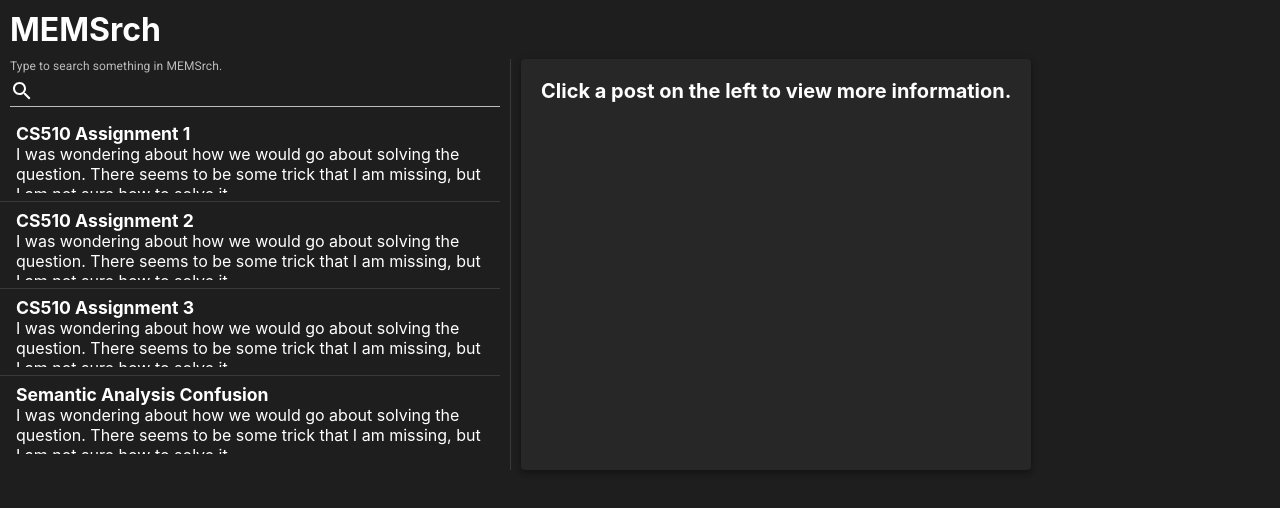
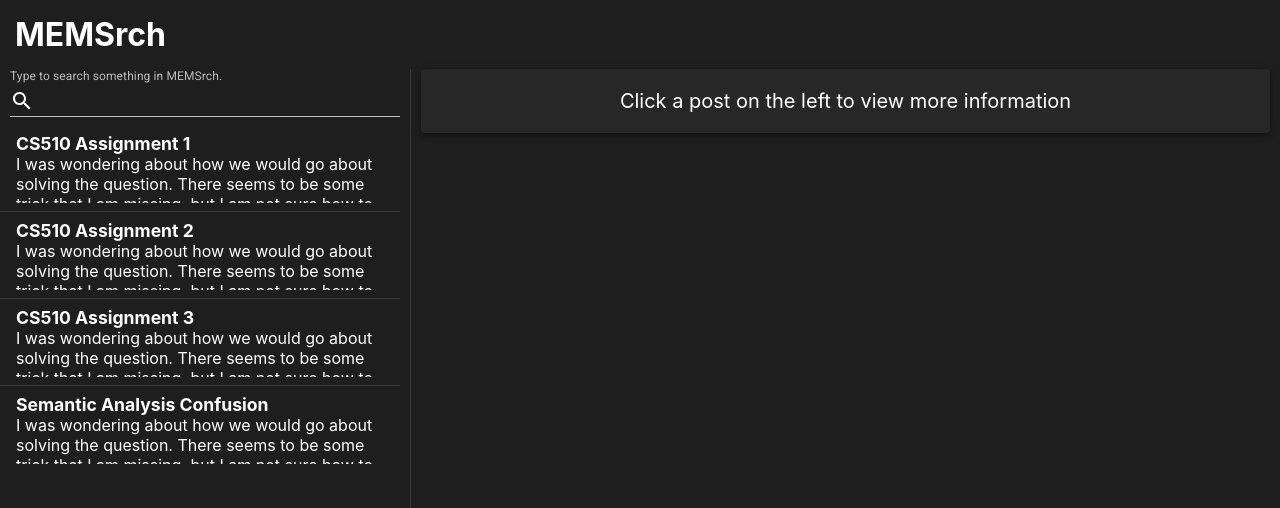
Before and after one commit to MohiTheFish/cs510-final-project, a React (Create React App) app in the folder client/: page / in a window 1280 px wide. Shown: the top 508 px of the page. Built offline with nearby package versions, Linux system fonts and the light colour scheme.

Commit message:
loading symbol. alsow make the left side fill to the bottom of the page

```diff
--- a/client/src/jsx/FocusedPost.js
+++ b/client/src/jsx/FocusedPost.js
@@ -1,11 +1,16 @@
 import {
-  Card
+  Card, Paper,
 } from '@mui/material';
 
 import {useSelector, useDispatch} from 'react-redux';
 
+function FocusedPostContent(props) {
+  return <div className="focused-post" {...props} />;
+}
+
 function FocusedPostCard(props) {
-  return <Card elevation={4} className="focused-post" {...props} />;
+  const {className, ...otherProps} = props;
+  return <Card className={`focused-post-card ${className || ''}`} elevation={4} {...otherProps} />;
 }
 /**
  * The expected process would be that expandedPost contains some post id
@@ -16,17 +21,21 @@ export default function FocusedPost() {
   const {expandedPost, postPreviews} = useSelector((state) => state.mem);
   if (expandedPost === -1) {
     return (
-      <FocusedPostCard>
-        <h3 className="initial-message">Click a post on the left to view more information.</h3>
-      </FocusedPostCard>
+      <FocusedPostContent>
+        <FocusedPostCard className='initial-message'>
+          Click a post on the left to view more information
+        </FocusedPostCard>
+      </FocusedPostContent>
     )
   }
 
   const post = postPreviews[expandedPost];
   return (
-    <FocusedPostCard>
-      <h3 className="primary">{post.title}</h3>
-      <p className="secondary">{post.details}</p>
-    </FocusedPostCard>
+    <FocusedPostContent>
+      <FocusedPostCard>
+        <h3 className="primary">{post.title}</h3>
+        <p className="secondary">{post.details}</p>
+      </FocusedPostCard>
+    </FocusedPostContent>
   );
 }
--- /dev/null
+++ b/client/src/jsx/Loading.js
@@ -0,0 +1,18 @@
+import PropTypes from 'prop-types';
+function Loading({size="normal", className, style, color,  ...otherProps  }) {
+  const colorStyle = {borderTopColor: color};
+  return (
+    <div className={`_lds-ring _${size} ${className}`} style={{...colorStyle, ...style}} {...otherProps} >
+      <div style={colorStyle} />
+      <div style={colorStyle} />
+      <div style={colorStyle} />
+      <div style={colorStyle} />
+    </div>
+  )
+}
+Loading.propTypes = {
+  size: PropTypes.oneOf(['normal', 'half']),
+  style: PropTypes.any, // Should be an object corresponding to a list of CSS styles. Not sure how to type this though
+}
+
+export default Loading;
--- a/client/src/jsx/MainPage.js
+++ b/client/src/jsx/MainPage.js
@@ -2,13 +2,19 @@ import Paper from '@mui/material/Paper';
 import Divider from '@mui/material/Divider';
 import PostList from 'jsx/PostList';
 import FocusedPost from 'jsx/FocusedPost';
+import ButtonBase from '@mui/material/ButtonBase';
+import { useDispatch } from 'react-redux';
+import { selectPost } from 'redux/memSlice';
 
 
 export default function MainPage() {
+  const dispatch = useDispatch();
   return (
     <Paper id="memsrch-root">
       <header>
-        <h1>MEMSrch</h1>
+        <h1 className="home" onClick={() => dispatch(selectPost(-1))} role='button'>
+          MEMSrch
+        </h1>
       </header>
       <div className="memsrch-content">
         <PostList />
--- a/client/src/jsx/PostList.js
+++ b/client/src/jsx/PostList.js
@@ -1,4 +1,4 @@
-import React from 'react';
+import React, { useState } from 'react';
 import {
   List,
   ListItem,
@@ -9,6 +9,7 @@ import {
 import SearchIcon from '@mui/icons-material/Search';
 import { useSelector, useDispatch } from "react-redux";
 import { updateQuery, selectPost } from 'redux/memSlice';
+import Loading from 'jsx/Loading';
 
 function PostSummary({postId, title, details}) {
   const dispatch = useDispatch();
@@ -23,14 +24,30 @@ function PostSummary({postId, title, details}) {
 }
 
 export default function PostList() {
+  const [isLoading, setIsLoading] = useState(false);
   const dispatch = useDispatch();
   const { query, postPreviews } = useSelector((store) => store.mem)
   function handleChange(e) {
     const text = e.target.value;
     dispatch(updateQuery(text));
   }
+  function handleSubmit(e) {
+    e.preventDefault();
+    setIsLoading(true);
+    const promise = new Promise((resolve, reject) => {
+      setTimeout(() => {
+        resolve('Got the data');
+      }, 500)
+    });
+
+    promise.then((res) => {
+      setIsLoading(false);
+    });
+  }
   return (
-    <div className="post-list">
+    <div className="post-list-container">
+
+      <form onSubmit={handleSubmit}>
         <TextField
           onChange={handleChange}
           value={query}
@@ -48,9 +65,13 @@ export default function PostList() {
           }}
           variant="standard"
         />
-      <List>
+      </form>
+
+      <List className="post-list">
       {
-          postPreviews.map((post, index) => {
+        isLoading
+        ? <Loading />
+        : postPreviews.map((post, index) => {
             const isLast = index === postPreviews.length-1;
             return (
               <React.Fragment key={index}>
--- a/client/src/styles/FocusedPost.css
+++ b/client/src/styles/FocusedPost.css
@@ -1,6 +1,8 @@
 .focused-post {
-  padding: 20px;
   margin-right: 10px;
+  flex-grow: 1;
+  display: flex;
+  flex-direction: column;
 }
 
 .focused-post .initial-message {
@@ -13,3 +15,7 @@
   font-size: 1.25rem;
   font-weight: bold;
 }
+
+.focused-post-card {
+  padding: 20px;
+}
--- /dev/null
+++ b/client/src/styles/Loading.css
@@ -0,0 +1,63 @@
+/* $normal-size-base: 8px;
+$half-size-base: 4px; */
+
+._lds-ring {
+  display: block;
+  position: relative;
+  margin-left: auto;
+  margin-right: auto;
+}
+
+._lds-ring div {
+  box-sizing: border-box;
+  display: block;
+  position: absolute;
+  animation: lds-ring 1.2s cubic-bezier(0.5, 0, 0.5, 1) infinite;
+  border-style: solid;
+  border-radius: 50%;
+  border-top-color: lightblue;
+  border-bottom-color: transparent;
+  border-left-color: transparent;
+  border-right-color: transparent;
+}
+._lds-ring div:nth-child(1) {
+  animation-delay: -0.45s;
+}
+._lds-ring div:nth-child(2) {
+  animation-delay: -0.3s;
+}
+._lds-ring div:nth-child(3) {
+  animation-delay: -0.15s;
+}
+
+@keyframes lds-ring {
+  0% {
+    transform: rotate(0deg);
+  }
+  100% {
+    transform: rotate(360deg);
+  }
+}
+
+._lds-ring._normal {
+  width: 80px;
+  height: 80px;
+}
+._lds-ring._normal div {
+  width: 64px;
+  height: 64px;
+  margin: 8px;
+  border-width: (8px);
+}
+
+._lds-ring._half {
+  width: 40px;
+  height: 40px;
+}
+
+._lds-ring._half div {
+  width: 32px;
+  height: 32px;
+  margin: 4px;
+  border-width: (4px);
+}
--- a/client/src/styles/MainPage.css
+++ b/client/src/styles/MainPage.css
@@ -16,3 +16,14 @@
   margin-left: 10px;
   margin-right: 10px;
 }
+
+.home {
+  cursor: pointer;
+  font-size: 2rem;
+  width: fit-content;
+  padding: 5px;
+  border-radius: 5px;
+}
+.home:hover {
+  background-color: #5757572e;
+}
--- a/client/src/styles/PostList.css
+++ b/client/src/styles/PostList.css
@@ -1,11 +1,14 @@
-.post-list {
-  max-width: 500px;
+.post-list-container {
+  width: 400px;
   flex-grow: 0;
   flex-shrink: 0;
 }
-
+.post-list {
+  box-sizing: border-box;
+  height: calc(100vh - 120px);
+}
 .list-item-text {
-  max-width: 500px;
+  max-width: 100%;
   max-height: 70px;
   overflow: hidden;
 }
--- a/client/src/styles/index.js
+++ b/client/src/styles/index.js
@@ -1,3 +1,5 @@
+
 import './MainPage.css';
 import './PostList.css';
 import './FocusedPost.css';
+import './Loading.css';
```
Lines whose indentation alone changed are shown as unchanged.
